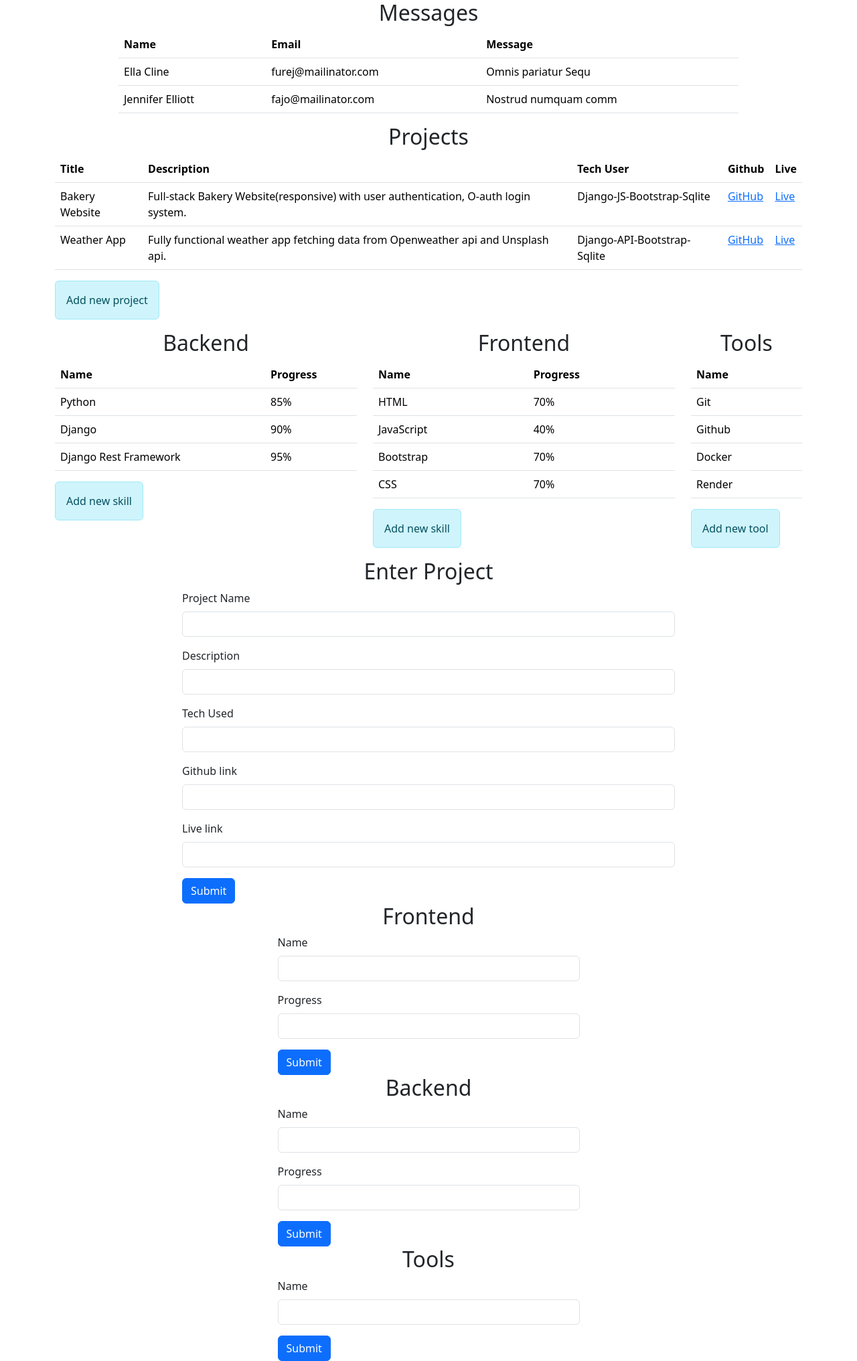
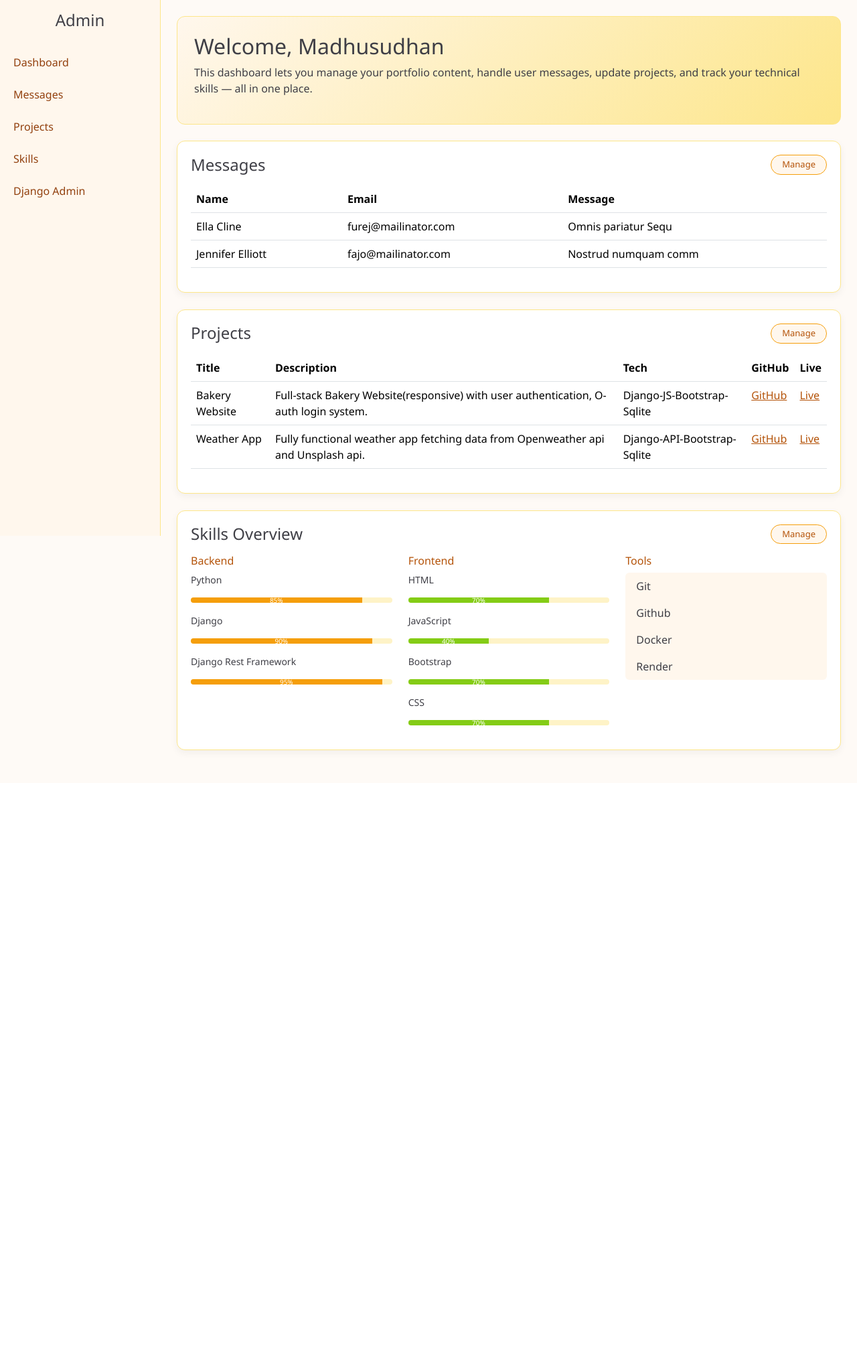
Before and after one commit to sudhanchaudhary/Portfolio, a Django app: page /contentadmin/ in a window 1280 px wide. Shown: the whole page at 67% size. After the commit the page ends 1127 px from the top, so only its background shows below. Run offline with Django 5.2, Linux system fonts and the light colour scheme; a user stored in the database is signed in; data comes from the database, SQL or seed files in the repository; both versions use the stored data as it was after the commit.

Commit message:
admin pannel

```diff
--- /dev/null
+++ b/portfolio/app/static/css/content.css
@@ -0,0 +1,153 @@
+/* Base */
+body {
+    margin: 0;
+    font-family: 'Segoe UI', sans-serif;
+    background: #fefaf6;
+    color: #3f3f46;
+}
+
+/* Sidebar */
+.sidebar {
+    width: 240px;
+    height: 100vh;
+    background: #fff7ed;
+    position: fixed;
+    border-right: 1px solid #fde68a;
+}
+
+.sidebar ul {
+    list-style: none;
+    padding: 0;
+}
+
+.sidebar ul li {
+    padding: 12px 20px;
+}
+
+.sidebar ul li a {
+    color: #92400e;
+    text-decoration: none;
+    display: block;
+    transition: 0.3s;
+}
+
+.sidebar ul li a:hover {
+    background: #fde68a;
+    color: #78350f;
+    border-radius: 6px;
+}
+
+/* Main */
+.main-content {
+    margin-left: 240px;
+    width: 100%;
+}
+
+/* Hero */
+.admin-hero {
+    background: linear-gradient(135deg, #fff7ed, #fde68a);
+    padding: 25px;
+    border-radius: 12px;
+    border: 1px solid #fde68a;
+}
+
+/* Cards */
+.card-box {
+    background: #ffffff;
+    padding: 20px;
+    border-radius: 12px;
+    margin-bottom: 25px;
+    border: 1px solid #fde68a;
+    box-shadow: 0 4px 12px rgba(0,0,0,0.05);
+}
+
+/* Header layout */
+.card-header-custom {
+    display: flex;
+    justify-content: space-between;
+    align-items: center;
+    gap: 12px;
+}
+
+/* Prevent shrink issue */
+.btn-wrap {
+    flex-shrink: 0;
+}
+
+/* 🔥 FINAL MANAGE BUTTON FIX */
+.btn-manage {
+    display: inline-block;
+    padding: 6px 16px;
+    font-size: 13px;
+    border-radius: 20px;
+    text-decoration: none;
+
+    color: #b45309;
+    border: 1px solid #f59e0b;
+    background: #fff7ed;
+
+    white-space: nowrap;
+    line-height: 1.2;
+
+    transition: all 0.25s ease;
+}
+
+.btn-manage:hover {
+    background: #f59e0b;
+    color: #fff;
+}
+
+/* Section Titles */
+.section-title {
+    color: #b45309;
+}
+
+/* Skills */
+.skill-name {
+    font-size: 14px;
+}
+
+/* Progress */
+.progress {
+    height: 8px;
+    background-color: #fef3c7;
+}
+
+.progress-bar {
+    background-color: #f59e0b;
+    font-size: 10px;
+}
+
+/* Frontend variation */
+.progress-bar.bg-success {
+    background-color: #84cc16 !important;
+}
+
+/* Tables */
+.table {
+    color: #3f3f46;
+}
+
+.table thead {
+    background: #fff7ed;
+}
+
+.table-hover tbody tr:hover {
+    background-color: #fef3c7;
+}
+
+.table a {
+    color: #b45309;
+}
+
+/* List group */
+.list-group-item {
+    background: #fff7ed !important;
+    color: #3f3f46;
+    border: none;
+}
+
+/* Scroll fix */
+.card-box {
+    overflow-x: auto;
+}
--- a/portfolio/app/templates/account/content.html
+++ b/portfolio/app/templates/account/content.html
@@ -1,31 +1,63 @@
 {% load static %}
 <!DOCTYPE html>
 <html lang="en">
-
 <head>
     <meta charset="UTF-8">
     <meta name="viewport" content="width=device-width, initial-scale=1.0">
-    <title>Content</title>
-    <!-- bootstrap css -->
+    <title>Admin Panel</title>
+
+    <!-- Bootstrap -->
     <link href="https://cdn.jsdelivr.net/npm/bootstrap@5.3.8/dist/css/bootstrap.min.css" rel="stylesheet">
 
-    <!-- favicon -->
-    <link rel="icon" href="{% static 'images/p_logo/favicon.ico' %}">
-
+    <!-- Custom CSS -->
+    <link rel="stylesheet" href="{% static 'css/content.css' %}">
 </head>
 
 <body>
-    <!-- message section start -->
-    <div class="container">
-        <div class="row">
-            <div class="col-10 mx-auto">
-                <h2 class="text-center">Messages</h2>
-                <table class="table mx-auto">
+
+<div class="d-flex">
+
+    <!-- Sidebar -->
+    <div class="sidebar">
+        <h4 class="text-center py-3">Admin</h4>
+        <ul>
+            <li><a href="#">Dashboard</a></li>
+            <li><a href="#">Messages</a></li>
+            <li><a href="#">Projects</a></li>
+            <li><a href="#">Skills</a></li>
+            <li><a href="{% url 'admin:index' %}">Django Admin</a></li>
+        </ul>
+    </div>
+
+    <!-- Main Content -->
+    <div class="main-content p-4">
+
+        <!-- HERO -->
+        <div class="admin-hero mb-4">
+            <h2>Welcome, Madhusudhan</h2>
+            <p>
+                This dashboard lets you manage your portfolio content, handle user messages,
+                update projects, and track your technical skills — all in one place.
+            </p>
+        </div>
+
+        <!-- Messages -->
+        <div class="card-box">
+            <div class="card-header-custom">
+                <h4 class="mb-0"> Messages</h4>
+                <div class="btn-wrap">
+                    <a href="{% url 'admin:index' %}" class="btn-manage">
+                         Manage
+                    </a>
+                </div>
+            </div>
+
+            <table class="table table-hover mt-3">
                 <thead>
                     <tr>
-                            <th scope="col">Name</th>
-                            <th scope="col">Email</th>
-                            <th scope="col">Message</th>
+                        <th>Name</th>
+                        <th>Email</th>
+                        <th>Message</th>
                     </tr>
                 </thead>
                 <tbody>
@@ -39,23 +71,26 @@
                 </tbody>
             </table>
         </div>
+
+        <!-- Projects -->
+        <div class="card-box">
+            <div class="card-header-custom">
+                <h4 class="mb-0"> Projects</h4>
+                <div class="btn-wrap">
+                    <a href="{% url 'admin:index' %}" class="btn-manage">
+                         Manage
+                    </a>
                 </div>
             </div>
-    <!-- message section end -->
 
-    <!-- project start -->
-    <div class="container">
-        <div class="row">
-            <div class="col-12 mx-auto">
-                <h2 class="text-center">Projects</h2>
-                <table class="table mx-auto">
+            <table class="table table-hover mt-3">
                 <thead>
                     <tr>
-                            <th scope="col">Title</th>
-                            <th scope="col">Description</th>
-                            <th scope="col">Tech User</th>
-                            <th scope="col">Github</th>
-                            <th scope="col">Live</th>
+                        <th>Title</th>
+                        <th>Description</th>
+                        <th>Tech</th>
+                        <th>GitHub</th>
+                        <th>Live</th>
                     </tr>
                 </thead>
                 <tbody>
@@ -70,194 +105,64 @@
                     {% endfor %}
                 </tbody>
             </table>
-                <a href="#project">
-                    <div class="btn alert alert-info">Add new project</div>
-                </a>
         </div>
-        </div>
-    </div>
-    <!-- project end -->
 
-    <!-- Skills start -->
-    <div class="container">
-        <div class="row">
-
-            <div class="col-5">
-                <h2 class="text-center">Backend</h2>
-                <table class="table mx-auto">
-                    <thead>
-                        <tr>
-                            <th scope="col">Name</th>
-                            <th scope="col">Progress</th>
-                        </tr>
-                    </thead>
-                    <tbody>
-                        {% for i in backend %}
-                        <tr>
-                            <td>{{i.name}}</td>
-                            <td>{{i.progress}}%</td>
-
-                        </tr>
-                        {% endfor %}
-                    </tbody>
-                </table>
-                <a href="#backend">
-                    <div class="btn alert alert-info">Add new skill</div>
-                </a>
-            </div>
-            <div class="col-5">
-                <h2 class="text-center">Frontend</h2>
-                <table class="table mx-auto">
-                    <thead>
-                        <tr>
-                            <th scope="col">Name</th>
-                            <th scope="col">Progress</th>
-                        </tr>
-                    </thead>
-                    <tbody>
-                        {% for i in frontend %}
-                        <tr>
-                            <td>{{i.name}}</td>
-                            <td>{{i.progress}}%</td>
-
-                        </tr>
-                        {% endfor %}
-                    </tbody>
-                </table>
-                <a href="#frontend">
-                    <div class="btn alert alert-info">Add new skill</div>
-                </a>
-            </div>
-            <div class="col-2">
-                <h2 class="text-center">Tools</h2>
-                <table class="table mx-auto">
-                    <thead>
-                        <tr>
-                            <th scope="col">Name</th>
-                        </tr>
-                    </thead>
-                    <tbody>
-                        {% for i in tools %}
-                        <tr>
-                            <td>{{i.name}}</td>
-
-                        </tr>
-                        {% endfor %}
-                    </tbody>
-                </table>
-                <a href="#tools">
-                    <div class="btn alert alert-info">Add new tool</div>
+        <!-- Skills -->
+        <div class="card-box">
+            <div class="card-header-custom">
+                <h4 class="mb-0"> Skills Overview</h4>
+                <div class="btn-wrap">
+                    <a href="{% url 'admin:index' %}" class="btn-manage">
+                         Manage
                     </a>
                 </div>
             </div>
 
-    </div>
-    <!-- Skills end -->
+            <div class="row mt-3">
 
-    <!-- Project Entry start-->
-    <div class="container" id="project">
-        <div class="row">
-            <div class="col-8 mx-auto">
-                <h2 class="text-center">Enter Project</h2>
-                <form method="POST" action="{% url 'content' %}">
-                    {% csrf_token %}
-                    <div class="mb-3">
-                        <label for="name" class="form-label">Project Name</label>
-                        <input type="text" name="p_title" class="form-control" id="name">
-
-                    </div>
-                    <div class="mb-3">
-                        <label for="desc" class="form-label">Description</label>
-                        <input type="text" name="p_desc" class="form-control" id="desc">
-                    </div>
-                    <div class="mb-3">
-                        <label for="tech" class="form-label">Tech Used</label>
-                        <input type="text" name="p_tech" class="form-control" id="tech">
-                    </div>
-                    <div class="mb-3">
-                        <label for="g_link" class="form-label">Github link</label>
-                        <input type="text" name="g_link" class="form-control" id="g_link">
-                    </div>
-                    <div class="mb-3">
-                        <label for="l_link" class="form-label">Live link</label>
-                        <input type="text" name="l_link" class="form-control" id="l_link">
-                    </div>
-                    <button type="submit" class="btn btn-primary">Submit</button>
-                </form>
+                <!-- Backend -->
+                <div class="col-md-4">
+                    <h6 class="section-title">Backend</h6>
+                    {% for i in backend %}
+                        <p class="skill-name">{{i.name}}</p>
+                        <div class="progress mb-3">
+                            <div class="progress-bar" style="width: {{i.progress}}%">
+                                {{i.progress}}%
                             </div>
                         </div>
+                    {% endfor %}
                 </div>
-    <!-- Project Entry end-->
 
-    <!-- frontend entry start -->
-    <div class="container" id="fromtend">
-        <div class="row">
-            <div class="col-5 mx-auto">
-                <h2 class="text-center">Frontend</h2>
-                <form method="POST" action="{% url 'content' %}">
-                    {% csrf_token %}
-                    <div class="mb-3">
-                        <label for="name" class="form-label">Name</label>
-                        <input type="text" name="f_name" class="form-control" id="name">
+                <!-- Frontend -->
+                <div class="col-md-4">
+                    <h6 class="section-title">Frontend</h6>
+                    {% for i in frontend %}
+                        <p class="skill-name">{{i.name}}</p>
+                        <div class="progress mb-3">
+                            <div class="progress-bar bg-success" style="width: {{i.progress}}%">
+                                {{i.progress}}%
                             </div>
-                    <div class="mb-3">
-                        <label for="name" class="form-label">Progress</label>
-                        <input type="number" name="f_progress" class="form-control" id="name">
+                        </div>
+                    {% endfor %}
+                </div>
 
+                <!-- Tools -->
+                <div class="col-md-4">
+                    <h6 class="section-title">Tools</h6>
+                    <ul class="list-group">
+                        {% for i in tools %}
+                        <li class="list-group-item">
+                            {{i.name}}
+                        </li>
+                        {% endfor %}
+                    </ul>
                 </div>
-                    <button type="submit" class="btn btn-primary">Submit</button>
-                </form>
 
             </div>
         </div>
-    </div>
-    <!-- frontend entry end -->
-
-    <!-- backend entry start -->
-    <div class="container" id="backend">
-        <div class="row">
-            <div class="col-5 mx-auto">
-                <h2 class="text-center">Backend</h2>
-                <form method="POST" action="{% url 'content' %}">
-                    {% csrf_token %}
-                    <div class="mb-3">
-                        <label for="name" class="form-label">Name</label>
-                        <input type="text" name="b_name" class="form-control" id="name">
-                    </div>
-                    <div class="mb-3">
-                        <label for="name" class="form-label">Progress</label>
-                        <input type="number" name="b_progress" class="form-control" id="name">
-                    </div>
-                    <button type="submit" class="btn btn-primary">Submit</button>
-                </form>
 
     </div>
 </div>
-    </div>
-    <!-- backend entry end -->
 
-    <!-- tools entry start -->
-    <div class="container" id="backend">
-        <div class="row">
-            <div class="col-5 mx-auto">
-                <h2 class="text-center">Tools</h2>
-                <form method="POST" action="{% url 'content' %}">
-                    {% csrf_token %}
-                    <div class="mb-3">
-                        <label for="name" class="form-label">Name</label>
-                        <input type="text" name="t_name" class="form-control" id="name">
-                    </div>
-                    <button type="submit" class="btn btn-primary">Submit</button>
-                </form>
-            </div>
-        </div>
-    </div>
-    <!-- tools entry start -->
-
-    <!-- bootstrap js -->
-    <script src="https://cdn.jsdelivr.net/npm/bootstrap@5.3.8/dist/js/bootstrap.min.js"
-        integrity="sha384-G/EV+4j2dNv+tEPo3++6LCgdCROaejBqfUeNjuKAiuXbjrxilcCdDz6ZAVfHWe1Y"
-        crossorigin="anonymous"></script>
 </body>
-
 </html>
--- a/portfolio/app/views.py
+++ b/portfolio/app/views.py
@@ -59,20 +59,6 @@ def content(request):
         l_link=request.POST.get('l_link')
         Projects.objects.create(title=p_name,desc=p_desc,tech=p_tech,github_link=g_link,live_link=l_link)
         return redirect('context')
-    elif request.method == "POST":
-        f_name=request.POST.get('f_name')
-        f_progress=request.POST.get('f_progress')
-        Frontend.objects.create(name=f_name,progress=f_progress)
-        return redirect('content')
-    elif request.method == "POST":
-        b_name=request.POST.get('b_name')
-        b_progress=request.POST.get('b_progress')
-        Backend.objects.create(name=b_name,progress=b_progress)
-        return redirect('content')
-    elif request.method == "POST":
-        t_name=request.POST.get('t_name')
-        Tools.objects.create(name=t_name)
-        return redirect('content')
     context={
         'msg':msg,
         'project':project,
```
Also changed, not shown: portfolio/db.sqlite3. Lines whose indentation alone changed are shown as unchanged.
